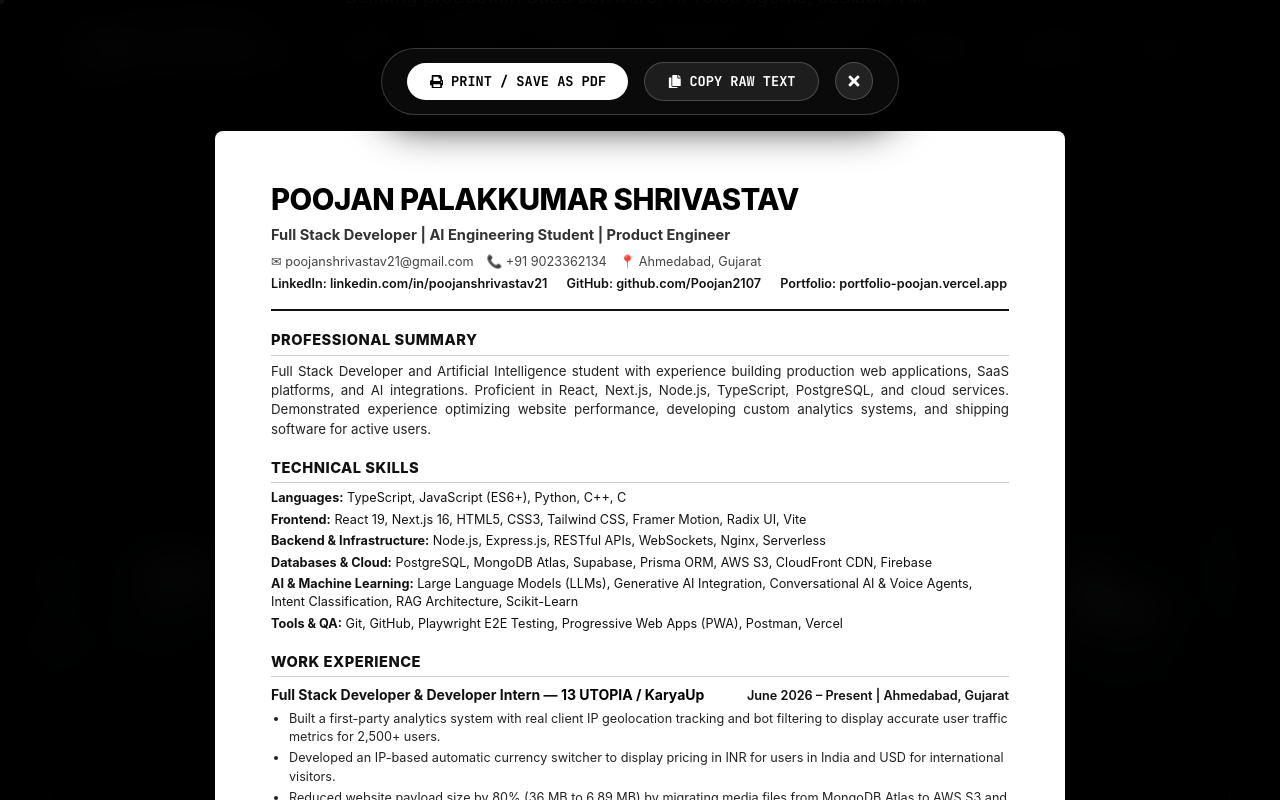
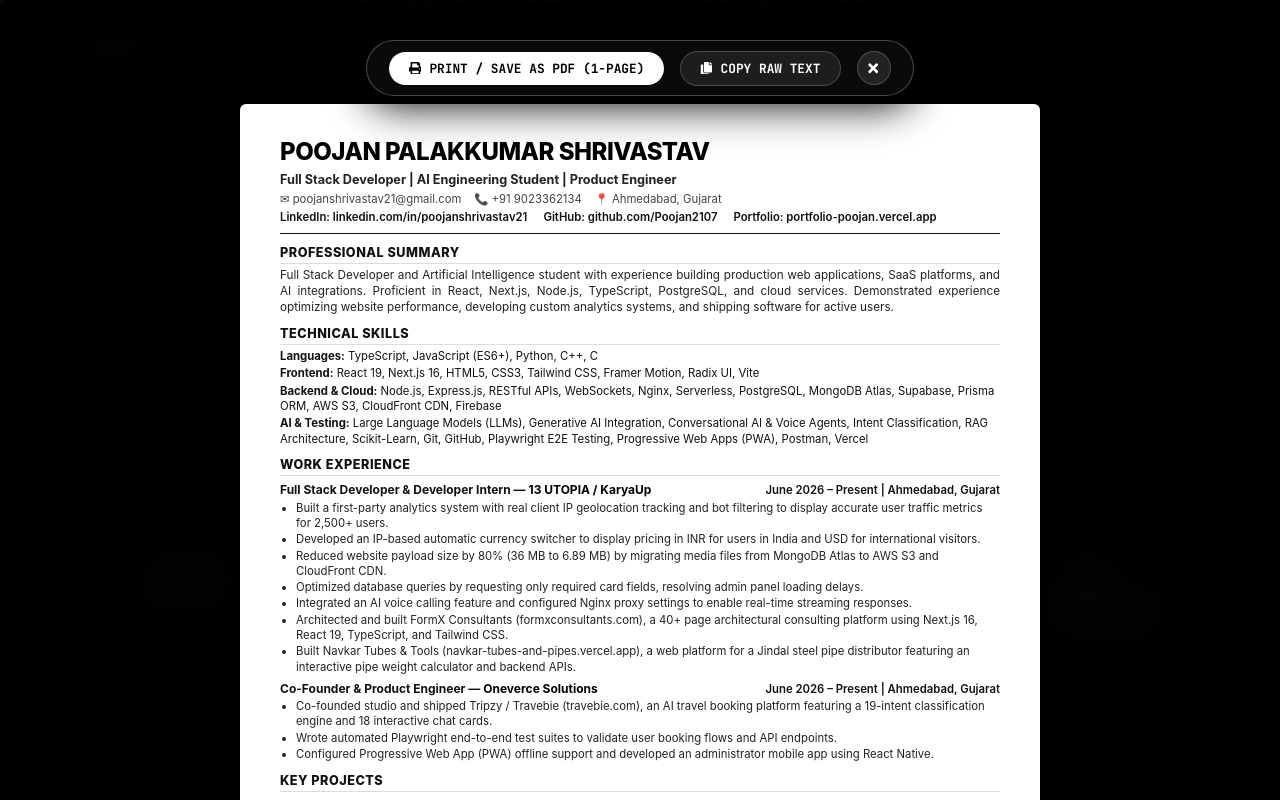
Before and after one commit to Poojan2107/Portfolio-Poojan, a React (Vite) app: page / in a window 1280 px wide. Both pictures are taken after a click on the button "VIEW RESUME / PRINT PDF". Shown: the part 447-1247 px from the top of the page. Built offline with nearby package versions, Linux system fonts and the light colour scheme.

Commit message:
feat: optimize resume.tex and ResumeModal.jsx to fit strictly on 1 single page

```diff
--- a/src/components/ResumeModal.jsx
+++ b/src/components/ResumeModal.jsx
@@ -1,6 +1,6 @@
 import React, { useState } from 'react';
 import { motion, AnimatePresence } from 'framer-motion';
-import { FaPrint, FaCopy, FaTimes, FaExternalLinkAlt, FaCheck } from 'react-icons/fa';
+import { FaPrint, FaCopy, FaTimes, FaCheck } from 'react-icons/fa';
 import resumeData from '../constants/resume.json';
 
 const ResumeModal = ({ isOpen, onClose }) => {
@@ -65,14 +65,14 @@ ${resumeData.achievements.map(a => `• ${a}`).join('\n')}
         style={{
           position: 'fixed',
           inset: 0,
-          background: 'rgba(0, 0, 0, 0.92)',
+          background: 'rgba(0, 0, 0, 0.95)',
           backdropFilter: 'blur(20px)',
           zIndex: 9999,
           display: 'flex',
           flexDirection: 'column',
           alignItems: 'center',
           overflowY: 'auto',
-          padding: '2rem 1rem'
+          padding: '1.5rem 1rem'
         }}
       >
         {/* Floating Top Control Bar (Hidden on Print) */}
@@ -86,60 +86,58 @@ ${resumeData.achievements.map(a => `• ${a}`).join('\n')}
             gap: '1rem',
             alignItems: 'center',
             background: '#0a0a0a',
-            border: '1px solid rgba(255, 255, 255, 0.2)',
-            padding: '0.8rem 1.6rem',
+            border: '1px solid rgba(255, 255, 255, 0.25)',
+            padding: '0.6rem 1.4rem',
             borderRadius: '50px',
-            boxShadow: '0 10px 40px rgba(0,0,0,0.9)',
-            marginBottom: '2rem'
+            boxShadow: '0 10px 40px rgba(0,0,0,0.95)',
+            marginBottom: '1.5rem'
           }}
         >
           <button
             onClick={handlePrint}
             style={{
-              padding: '0.6rem 1.4rem',
+              padding: '0.5rem 1.2rem',
               background: '#ffffff',
               color: '#000000',
               border: 'none',
               borderRadius: '30px',
               fontWeight: 'bold',
               fontFamily: 'var(--font-code)',
-              fontSize: '0.85rem',
+              fontSize: '0.8rem',
               cursor: 'pointer',
               display: 'flex',
               alignItems: 'center',
-              gap: '0.5rem',
-              transition: 'transform 0.2s'
+              gap: '0.5rem'
             }}
           >
-            <FaPrint /> PRINT / SAVE AS PDF
+            <FaPrint /> PRINT / SAVE AS PDF (1-PAGE)
           </button>
 
           <button
             onClick={handleCopyText}
             style={{
-              padding: '0.6rem 1.4rem',
+              padding: '0.5rem 1.2rem',
               background: 'rgba(255, 255, 255, 0.08)',
               color: '#ffffff',
               border: '1px solid rgba(255, 255, 255, 0.2)',
               borderRadius: '30px',
               fontWeight: 'bold',
               fontFamily: 'var(--font-code)',
-              fontSize: '0.85rem',
+              fontSize: '0.8rem',
               cursor: 'pointer',
               display: 'flex',
               alignItems: 'center',
-              gap: '0.5rem',
-              transition: 'all 0.2s'
+              gap: '0.5rem'
             }}
           >
-            {copied ? <FaCheck style={{ color: '#00ffcc' }} /> : <FaCopy />} {copied ? 'COPIED TO CLIPBOARD' : 'COPY RAW TEXT'}
+            {copied ? <FaCheck style={{ color: '#00ffcc' }} /> : <FaCopy />} {copied ? 'COPIED' : 'COPY RAW TEXT'}
           </button>
 
           <button
             onClick={onClose}
             style={{
-              width: '38px',
-              height: '38px',
+              width: '34px',
+              height: '34px',
               borderRadius: '50%',
               background: 'rgba(255, 255, 255, 0.1)',
               border: '1px solid rgba(255, 255, 255, 0.2)',
@@ -148,44 +146,44 @@ ${resumeData.achievements.map(a => `• ${a}`).join('\n')}
               alignItems: 'center',
               justifyContent: 'center',
               cursor: 'pointer',
-              fontSize: '1rem'
+              fontSize: '0.9rem'
             }}
           >
             <FaTimes />
           </button>
         </div>
 
-        {/* Printable ATS Resume Document Frame */}
+        {/* Printable ATS Resume Document Frame (Strict 1-Page Layout) */}
         <div
           id="printable-resume"
           style={{
             width: '100%',
-            maxWidth: '850px',
+            maxWidth: '800px',
             background: '#ffffff',
             color: '#111111',
-            padding: '3rem 3.5rem',
-            borderRadius: '8px',
-            boxShadow: '0 20px 60px rgba(0,0,0,0.8)',
+            padding: '2rem 2.5rem',
+            borderRadius: '6px',
+            boxShadow: '0 20px 60px rgba(0,0,0,0.9)',
             fontFamily: '-apple-system, BlinkMacSystemFont, "Segoe UI", Roboto, Helvetica, Arial, sans-serif',
-            fontSize: '10.5pt',
-            lineHeight: '1.45',
+            fontSize: '9pt',
+            lineHeight: '1.35',
             boxSizing: 'border-box'
           }}
         >
           {/* Header */}
-          <div style={{ borderBottom: '2px solid #111111', paddingBottom: '1rem', marginBottom: '1.2rem' }}>
-            <h1 style={{ fontSize: '22pt', fontWeight: '800', margin: 0, color: '#000000', textTransform: 'uppercase', letterSpacing: '-0.5px' }}>
+          <div style={{ borderBottom: '1.5px solid #111111', paddingBottom: '0.5rem', marginBottom: '0.6rem' }}>
+            <h1 style={{ fontSize: '18pt', fontWeight: '800', margin: 0, color: '#000000', textTransform: 'uppercase', letterSpacing: '-0.5px' }}>
               {resumeData.basics.name}
             </h1>
-            <div style={{ fontSize: '11pt', fontWeight: '700', color: '#333333', marginTop: '4px' }}>
+            <div style={{ fontSize: '9.5pt', fontWeight: '700', color: '#222222', marginTop: '2px' }}>
               {resumeData.basics.label}
             </div>
-            <div style={{ fontSize: '9.5pt', color: '#444444', marginTop: '6px', display: 'flex', flexWrap: 'wrap', gap: '0.8rem' }}>
+            <div style={{ fontSize: '8.5pt', color: '#444444', marginTop: '4px', display: 'flex', flexWrap: 'wrap', gap: '0.8rem' }}>
               <span>✉ {resumeData.basics.email}</span>
               <span>📞 {resumeData.basics.phone}</span>
               <span>📍 {resumeData.basics.location}</span>
             </div>
-            <div style={{ fontSize: '9.5pt', color: '#222222', marginTop: '4px', display: 'flex', flexWrap: 'wrap', gap: '1.2rem', fontWeight: '600' }}>
+            <div style={{ fontSize: '8.5pt', color: '#111111', marginTop: '3px', display: 'flex', flexWrap: 'wrap', gap: '1rem', fontWeight: '600' }}>
               <a href={resumeData.basics.profiles.linkedin} target="_blank" rel="noreferrer" style={{ color: '#111', textDecoration: 'none' }}>
                 LinkedIn: linkedin.com/in/poojanshrivastav21
               </a>
@@ -199,44 +197,42 @@ ${resumeData.achievements.map(a => `• ${a}`).join('\n')}
           </div>
 
           {/* Professional Summary */}
-          <div style={{ marginBottom: '1.2rem' }}>
-            <h2 style={{ fontSize: '11pt', fontWeight: '800', textTransform: 'uppercase', borderBottom: '1px solid #cccccc', paddingBottom: '3px', marginBottom: '6px', letterSpacing: '0.5px' }}>
+          <div style={{ marginBottom: '0.6rem' }}>
+            <h2 style={{ fontSize: '9.5pt', fontWeight: '800', textTransform: 'uppercase', borderBottom: '1px solid #dddddd', paddingBottom: '2px', marginBottom: '4px', letterSpacing: '0.5px' }}>
               PROFESSIONAL SUMMARY
             </h2>
-            <p style={{ margin: 0, fontSize: '10pt', color: '#222222', textAlign: 'justify' }}>
+            <p style={{ margin: 0, fontSize: '8.8pt', color: '#222222', textAlign: 'justify' }}>
               {resumeData.basics.summary}
             </p>
           </div>
 
           {/* Technical Skills */}
-          <div style={{ marginBottom: '1.2rem' }}>
-            <h2 style={{ fontSize: '11pt', fontWeight: '800', textTransform: 'uppercase', borderBottom: '1px solid #cccccc', paddingBottom: '3px', marginBottom: '6px', letterSpacing: '0.5px' }}>
+          <div style={{ marginBottom: '0.6rem' }}>
+            <h2 style={{ fontSize: '9.5pt', fontWeight: '800', textTransform: 'uppercase', borderBottom: '1px solid #dddddd', paddingBottom: '2px', marginBottom: '4px', letterSpacing: '0.5px' }}>
               TECHNICAL SKILLS
             </h2>
-            <div style={{ display: 'flex', flexDirection: 'column', gap: '3px', fontSize: '9.5pt' }}>
+            <div style={{ display: 'flex', flexDirection: 'column', gap: '2px', fontSize: '8.5pt' }}>
               <div><strong>Languages:</strong> {resumeData.skills.languages.join(', ')}</div>
               <div><strong>Frontend:</strong> {resumeData.skills.frontend.join(', ')}</div>
-              <div><strong>Backend & Infrastructure:</strong> {resumeData.skills.backend.join(', ')}</div>
-              <div><strong>Databases & Cloud:</strong> {resumeData.skills.databases_cloud.join(', ')}</div>
-              <div><strong>AI & Machine Learning:</strong> {resumeData.skills.ai_ml.join(', ')}</div>
-              <div><strong>Tools & QA:</strong> {resumeData.skills.tools_qa.join(', ')}</div>
+              <div><strong>Backend & Cloud:</strong> {resumeData.skills.backend.concat(resumeData.skills.databases_cloud).join(', ')}</div>
+              <div><strong>AI & Testing:</strong> {resumeData.skills.ai_ml.concat(resumeData.skills.tools_qa).join(', ')}</div>
             </div>
           </div>
 
           {/* Work Experience */}
-          <div style={{ marginBottom: '1.2rem' }}>
-            <h2 style={{ fontSize: '11pt', fontWeight: '800', textTransform: 'uppercase', borderBottom: '1px solid #cccccc', paddingBottom: '3px', marginBottom: '8px', letterSpacing: '0.5px' }}>
+          <div style={{ marginBottom: '0.6rem' }}>
+            <h2 style={{ fontSize: '9.5pt', fontWeight: '800', textTransform: 'uppercase', borderBottom: '1px solid #dddddd', paddingBottom: '2px', marginBottom: '6px', letterSpacing: '0.5px' }}>
               WORK EXPERIENCE
             </h2>
             {resumeData.experience.map((exp, idx) => (
-              <div key={idx} style={{ marginBottom: idx === resumeData.experience.length - 1 ? 0 : '10px' }}>
-                <div style={{ display: 'flex', justifyContent: 'space-between', alignItems: 'baseline', fontWeight: 'bold', fontSize: '10.5pt' }}>
+              <div key={idx} style={{ marginBottom: idx === resumeData.experience.length - 1 ? 0 : '6px' }}>
+                <div style={{ display: 'flex', justifyContent: 'space-between', alignItems: 'baseline', fontWeight: 'bold', fontSize: '9pt' }}>
                   <span>{exp.position} — <span style={{ color: '#000000' }}>{exp.company}</span></span>
-                  <span style={{ fontSize: '9.5pt', fontWeight: '600' }}>{exp.period} | {exp.location}</span>
+                  <span style={{ fontSize: '8.5pt', fontWeight: '600' }}>{exp.period} | {exp.location}</span>
                 </div>
-                <ul style={{ margin: '4px 0 0 0', paddingLeft: '18px', fontSize: '9.5pt', color: '#222222' }}>
+                <ul style={{ margin: '2px 0 0 0', paddingLeft: '16px', fontSize: '8.5pt', color: '#222222' }}>
                   {exp.bullets.map((b, bIdx) => (
-                    <li key={bIdx} style={{ marginBottom: '3px' }}>{b}</li>
+                    <li key={bIdx} style={{ marginBottom: '1px' }}>{b}</li>
                   ))}
                 </ul>
               </div>
@@ -244,17 +240,17 @@ ${resumeData.achievements.map(a => `• ${a}`).join('\n')}
           </div>
 
           {/* Key Projects */}
-          <div style={{ marginBottom: '1.2rem' }}>
-            <h2 style={{ fontSize: '11pt', fontWeight: '800', textTransform: 'uppercase', borderBottom: '1px solid #cccccc', paddingBottom: '3px', marginBottom: '8px', letterSpacing: '0.5px' }}>
+          <div style={{ marginBottom: '0.6rem' }}>
+            <h2 style={{ fontSize: '9.5pt', fontWeight: '800', textTransform: 'uppercase', borderBottom: '1px solid #dddddd', paddingBottom: '2px', marginBottom: '6px', letterSpacing: '0.5px' }}>
               KEY PROJECTS
             </h2>
             {resumeData.projects.map((proj, idx) => (
-              <div key={idx} style={{ marginBottom: idx === resumeData.projects.length - 1 ? 0 : '8px' }}>
-                <div style={{ display: 'flex', justifyContent: 'space-between', alignItems: 'baseline', fontWeight: 'bold', fontSize: '10pt' }}>
-                  <span>{proj.name} <span style={{ fontWeight: 'normal', fontSize: '9pt', color: '#555' }}>({proj.tech})</span></span>
-                  <span style={{ fontSize: '9pt', fontWeight: '600' }}>{proj.period}</span>
+              <div key={idx} style={{ marginBottom: idx === resumeData.projects.length - 1 ? 0 : '4px' }}>
+                <div style={{ display: 'flex', justifyContent: 'space-between', alignItems: 'baseline', fontWeight: 'bold', fontSize: '9pt' }}>
+                  <span>{proj.name} <span style={{ fontWeight: 'normal', fontSize: '8pt', color: '#555' }}>({proj.tech})</span></span>
+                  <span style={{ fontSize: '8pt', fontWeight: '600' }}>{proj.period}</span>
                 </div>
-                <div style={{ fontSize: '9.5pt', color: '#222222', marginTop: '2px', paddingLeft: '10px', borderLeft: '2px solid #ddd' }}>
+                <div style={{ fontSize: '8.5pt', color: '#222222', marginTop: '1px', paddingLeft: '8px', borderLeft: '2px solid #eee' }}>
                   {proj.description}
                 </div>
               </div>
@@ -262,33 +258,37 @@ ${resumeData.achievements.map(a => `• ${a}`).join('\n')}
           </div>
 
           {/* Education */}
-          <div style={{ marginBottom: '1.2rem' }}>
-            <h2 style={{ fontSize: '11pt', fontWeight: '800', textTransform: 'uppercase', borderBottom: '1px solid #cccccc', paddingBottom: '3px', marginBottom: '6px', letterSpacing: '0.5px' }}>
+          <div style={{ marginBottom: '0.6rem' }}>
+            <h2 style={{ fontSize: '9.5pt', fontWeight: '800', textTransform: 'uppercase', borderBottom: '1px solid #dddddd', paddingBottom: '2px', marginBottom: '4px', letterSpacing: '0.5px' }}>
               EDUCATION
             </h2>
-            <div style={{ display: 'flex', justifyContent: 'space-between', alignItems: 'baseline', fontSize: '10pt' }}>
+            <div style={{ display: 'flex', justifyContent: 'space-between', alignItems: 'baseline', fontSize: '9pt' }}>
               <span><strong>{resumeData.education.degree}</strong> — <em>{resumeData.education.institution}</em></span>
-              <span style={{ fontSize: '9.5pt', fontWeight: '600' }}>{resumeData.education.period}</span>
+              <span style={{ fontSize: '8.5pt', fontWeight: '600' }}>{resumeData.education.period}</span>
             </div>
           </div>
 
           {/* Honors & Achievements */}
           <div>
-            <h2 style={{ fontSize: '11pt', fontWeight: '800', textTransform: 'uppercase', borderBottom: '1px solid #cccccc', paddingBottom: '3px', marginBottom: '6px', letterSpacing: '0.5px' }}>
+            <h2 style={{ fontSize: '9.5pt', fontWeight: '800', textTransform: 'uppercase', borderBottom: '1px solid #dddddd', paddingBottom: '2px', marginBottom: '4px', letterSpacing: '0.5px' }}>
               HONORS & ACHIEVEMENTS
             </h2>
-            <ul style={{ margin: 0, paddingLeft: '18px', fontSize: '9.5pt', color: '#222222' }}>
+            <ul style={{ margin: 0, paddingLeft: '16px', fontSize: '8.5pt', color: '#222222' }}>
               {resumeData.achievements.map((ach, idx) => (
-                <li key={idx} style={{ marginBottom: '2px' }}>{ach}</li>
+                <li key={idx} style={{ marginBottom: '1px' }}>{ach}</li>
               ))}
             </ul>
           </div>
 
         </div>
 
-        {/* CSS Print Styles */}
+        {/* Strict 1-Page CSS Print Rules */}
         <style>{`
           @media print {
+            @page {
+              size: letter;
+              margin: 0.3in 0.35in;
+            }
             body {
               background: #ffffff !important;
               color: #000000 !important;
```
Also changed, not shown: 1 other file (tests, documents, lock files or other folders).
